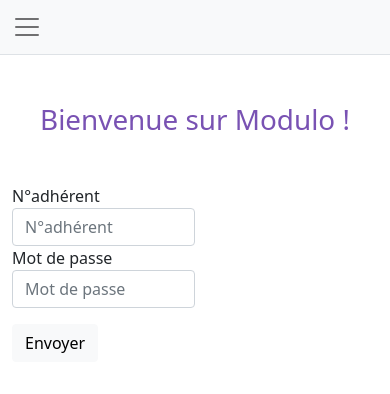
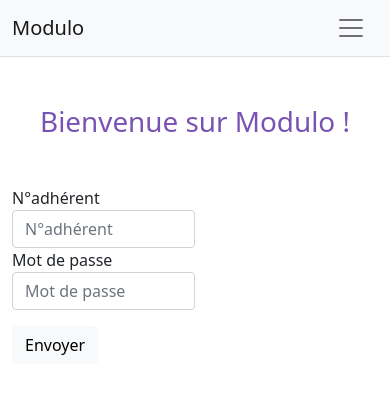
Before and after one commit to levraimarius/modulo-scout-front, a React (Create React App) app: page / in a window 390 px wide. Shown: the top 394 px of the page. Built offline with nearby package versions, Linux system fonts and the light colour scheme.

Commit message:
responsive navbar

```diff
--- a/src/App.js
+++ b/src/App.js
@@ -1,5 +1,5 @@
 import './App.scss';
-import { BrowserRouter, Routes, Route, Navigate } from "react-router-dom";
+import { BrowserRouter, Routes, Route, Navigate, NavLink } from "react-router-dom";
 import Login from './components/LoginForm/Login';
 import FunctionAccreditation from './components/FunctionAccreditation/FunctionAccreditation';
 import RolesList from './components/RolesList/RoleList';
@@ -9,7 +9,7 @@
 import CategoryEdit from './components/Category/CategoryEdit';
 import ConnectedHomepage from './components/ConnectedHomepage/ConnectedHomepage';
 import ScopeChoice from './components/Scope/ScopeChoice';
-import { Navbar, Nav, NavDropdown } from 'react-bootstrap';
+import { Navbar, Nav, NavDropdown, Container } from 'react-bootstrap';
 import Api from "./components/Api";
 import jwt from 'jwt-decode';
 import React, { useEffect, useState } from 'react';
@@ -32,7 +32,8 @@
   }, []);
 
   if (currentUser && currentUser.exp < Date.now() / 1000) {
-    localStorage.clear();
+    localStorage.clear()
+    window.location.href = "/login"
   }
 
   const isAdmin = () => {
@@ -45,22 +46,32 @@
 
   return (
     <>
-      <Navbar bg="light" expand="" className="border-bottom border-purple mb-5">
-          <Navbar.Toggle aria-controls="basic-navbar-nav" />
-          <Navbar.Collapse id="basic-navbar-nav">
-            <Nav className="me-auto">
-              <Nav.Link href="/">Accueil</Nav.Link>
-              <Nav.Link href="/scope-choice">Choix du scope</Nav.Link>
-              <Nav.Link onClick={() => localStorage.clear()}>Déconnexion</Nav.Link>
-              {isAdmin() &&
-                <NavDropdown title="Backoffice" id="basic-nav-dropdown">
-                  <NavDropdown.Item href="/roles">Roles</NavDropdown.Item>
-                  <NavDropdown.Item href="/event-categories">Catégories d'événements</NavDropdown.Item>
-                  <NavDropdown.Item href="/users/:page">Liste utilisateurs</NavDropdown.Item>
-                </NavDropdown>
+      <Navbar colapseOnSelect bg="light" expand="sm" sticky='top' className="border-bottom border-purple mb-5">
+        <Container className='m-0'>
+          <Navbar.Brand href="/">Modulo</Navbar.Brand>
+          <Navbar.Toggle aria-controls='responsive-navbar-nav' />
+          <Navbar.Collapse id="responsive-navbar-nav">
+              {
+                token &&
+                <Nav className='me-auto'>
+                  <Nav.Link href="/" className={window.location.pathname === '/' && 'active'}>Accueil</Nav.Link>
+                  <Nav.Link href="/scope-choice" className={window.location.pathname === '/scope-choice' && 'active'}>Choix du scope</Nav.Link>
+                  {
+                    isAdmin() &&
+                      <NavDropdown title="Backoffice" id="basic-nav-dropdown">
+                        <NavDropdown.Item href='/roles'>Roles</NavDropdown.Item>
+                        <NavDropdown.Item href='/event-categories'>Catégories d'événements</NavDropdown.Item>
+                        <NavDropdown.Item href='/users/1'>Liste utilisateurs</NavDropdown.Item>
+                      </NavDropdown>
+                  }
+                  <Nav.Link onClick={() => {
+                    localStorage.clear()
+                    window.location.href = "/login"
+                  }}>Déconnexion</Nav.Link>
+                </Nav>
               }
-            </Nav>
           </Navbar.Collapse>
+        </Container>
       </Navbar>
 
       <BrowserRouter>
```
